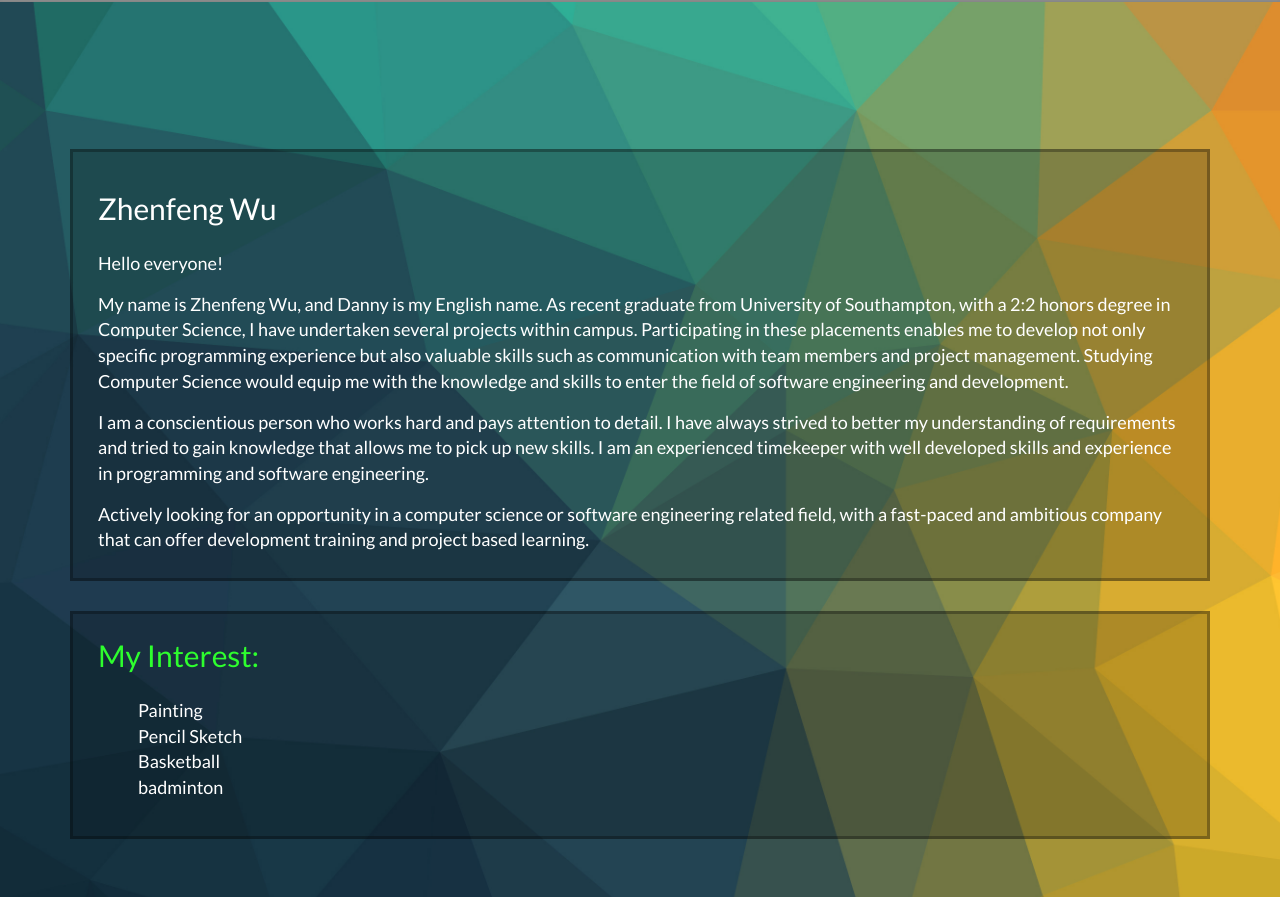
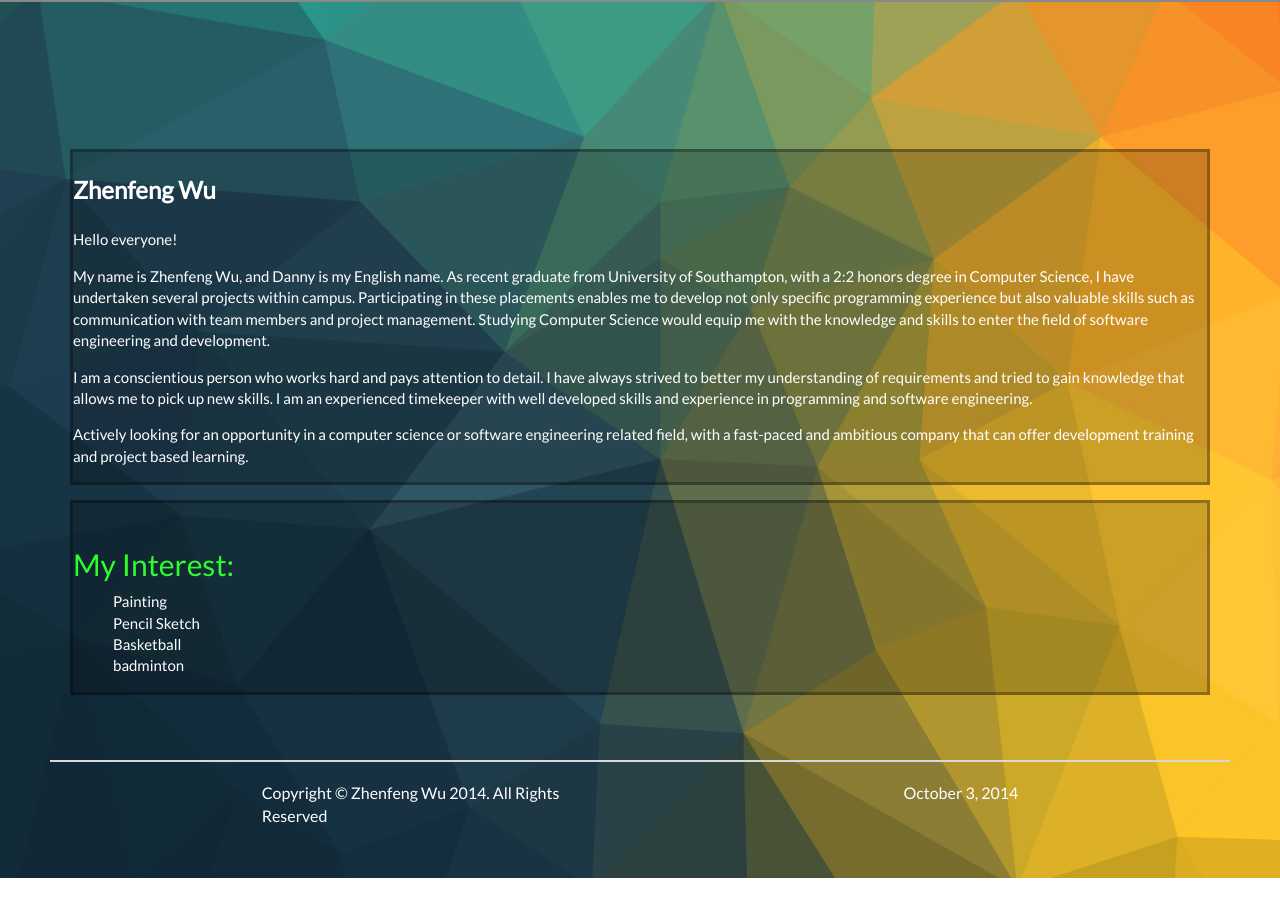
Before and after one commit to 7168581/PersonalWebpage, a plain HTML site: page index.html in a window 1280 px wide. Shown: the part 638-1535 px from the top of the page. Drawn offline with Linux system fonts and the light colour scheme.

Commit message:
modification
- footer margin and padding
- section margin and padding

```diff
--- a/css/style.css
+++ b/css/style.css
@@ -120,6 +120,14 @@ body {
 }
 .profile.active{
 	background: #F78181;
+}
+
+.contact:hover {
+	background: #BDBDBD;
+	border-left: 10px solid #6E6E6E;
+}
+.contact.active {
+	background: #BDBDBD;
 }
 
 .language:hover{
@@ -300,13 +308,13 @@ body {
 	overflow: auto;
 }
 
-/****************************Contact List*****************************/
+/****************************Section*****************************/
 
 .multi-section{
 	margin-top: 150px;
 	font-weight: normal;
 	font-style: normal;
-	font-size: 18px;
+	font-size: 15px;
 	width: 100%;
 }
 
@@ -315,10 +323,10 @@ body {
 }
 
 .section {
-	margin-bottom: 30px;
+	margin-bottom: 15px;
 	background: rgba(0,0,0,0.2);
 	border: 3px solid rgba(0,0,0,0.3);
-	padding: 25px;
+	padding-top: 25px;
 }
 
 .section  p{
@@ -332,36 +340,42 @@ body {
 
 }
 
-.summary-section div{
-	margin-top: 15px;
+.summary-section div, .project-section div, .interest-section div, .skill-section div, .contact-section div{
+	margin-bottom: 15px;
+	margin-top: 0px;
 }
 
 .interest-header {
 	color: #2EFE2E;
-}
-.interest-section div{
-	margin-top:15px;
 }
 
 .interest-section ul {
 	list-style-type: none;
 }
 
-.contact-header h2:hover, .summary-header h2:hover, .interest-header:hover {
+.contact-header h2:hover, .summary-header h2:hover, .interest-header h2:hover, .project-header h2:hover, .skill-header h2:hover {
 	border-bottom: 1px solid white;
 }
 
-.contact-header  h2, .summary-header h2, .interest-header{
-	font-size: 30px;
-	font-weight: normal;
+.contact-header  h2, .summary-header h2, .interest-header h2, .project-header h2, .skill-header h2{
+	font-size: 24px;
+	font-weight: bold;
 	display: inline-block;
-	margin:0;
+	margin:0px 0px 0px 0px ;
 	padding-bottom: 10px;
 	border-bottom: 1px solid transparent;
 
 	-webkit-transition: all 0.2s linear;
 	-moz-transition: all 0.2s linear;
 	-o-transition: all 0.2s linear;
+}
+
+.font-italic {
+	font-style: italic;
+}
+
+.font-bold {
+	font-weight: bold;
 }
 
 .social-life ul {
@@ -420,8 +434,8 @@ body {
 
 /****************************Footer*****************************/
 .footer {
-	margin: 100px;
-	padding-top: 50px;
+	margin: 50px;
+	padding-top: 20px;
 	border-top: 2px solid #D8D8D8;
 	font-size: 16px;
 }
```
